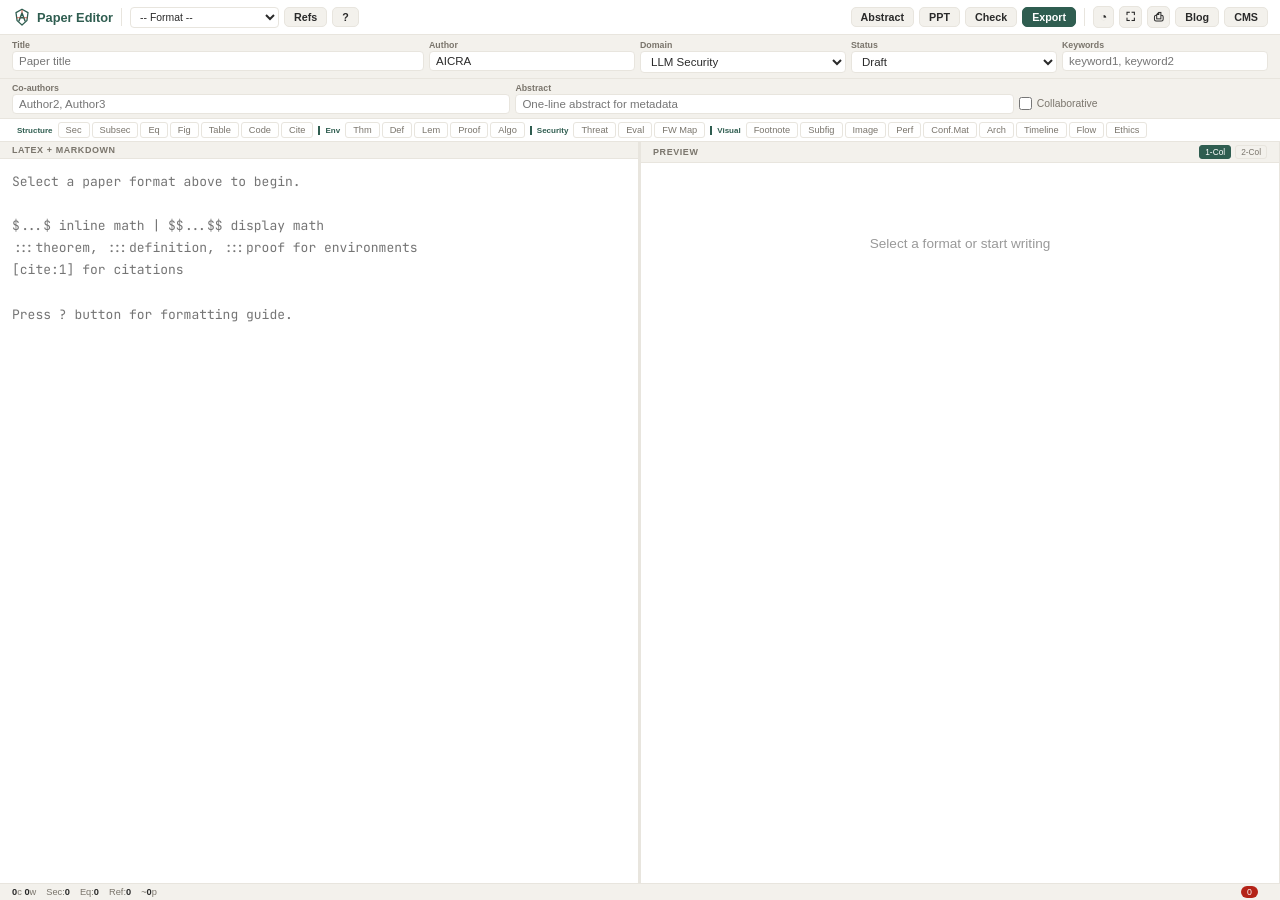
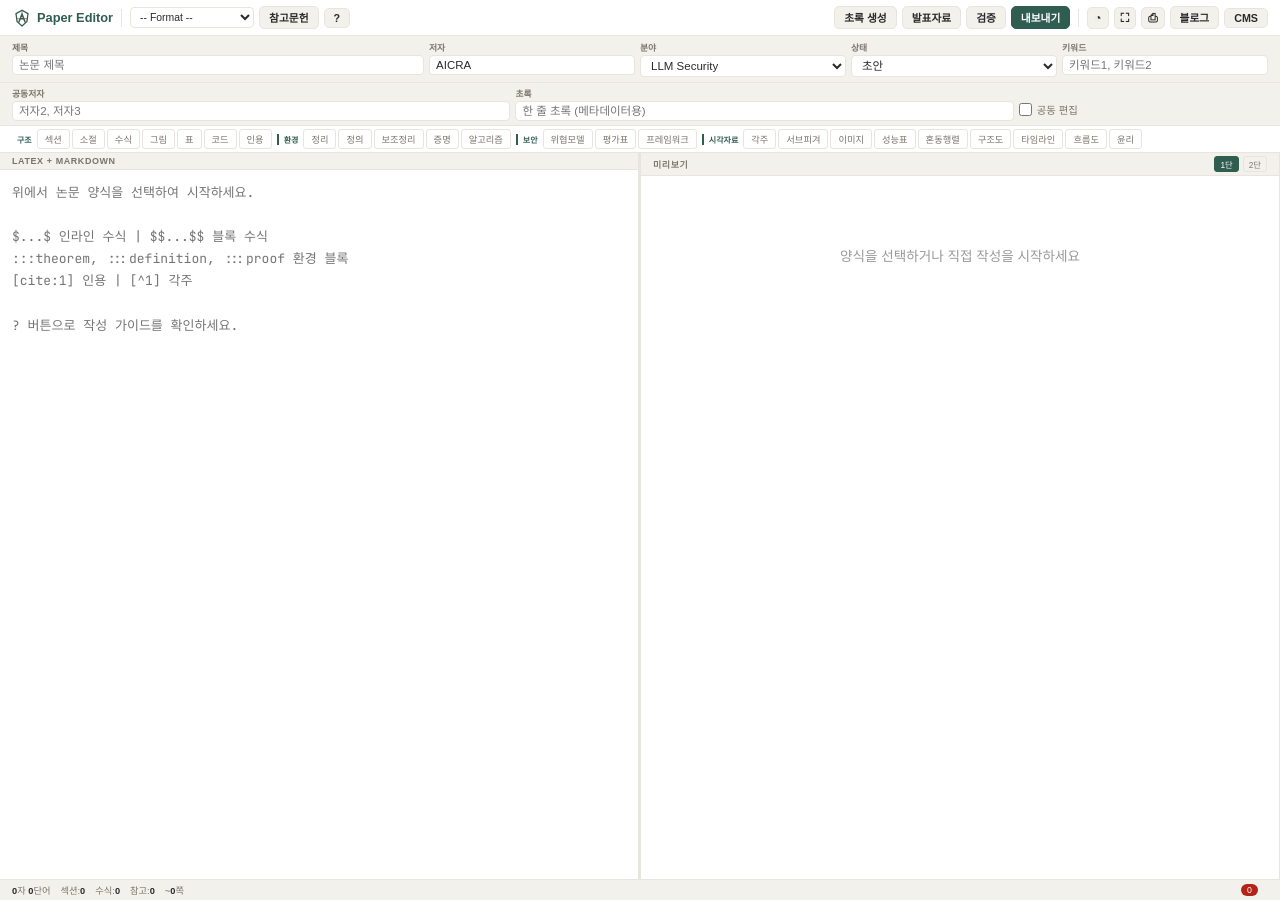
Before and after one commit to AICRA-PAGE/AICRA-PAGE.github.io, a Jekyll site: the page admin/paper-editor.html, which Jekyll copies as it is, in a window 1280 px wide. Built offline with Jekyll 4.4.1, drawn with Linux system fonts in a browser that asks for light colours; some web fonts are replaced.

Commit message:
feat: full Korean UI for paper editor
All buttons, labels, placeholders, tooltips translated to Korean:
- Toolbar: 참고문헌, 초록 생성, 발표자료, 검증, 내보내기
- Meta: 제목, 저자, 분야, 상태(초안/심사중/게재), 키워드,
  공동저자, 초록, 공동 편집
- Insert bar: 섹션, 소절, 수식, 그림, 표, 코드, 인용,
  정리, 정의, 보조정리, 증명, 알고리즘,
  위협모델, 평가표, 프레임워크,
  각주, 서브피겨, 이미지, 성능표, 혼동행렬,
  구조도, 타임라인, 흐름도, 윤리
- Preview: 미리보기, 1단/2단
- Status: 자, 단어, 섹션, 수식, 참고, 쪽
- Modal: 초록 자동 생성 (배경/목적/방법/결과/결론)
- Reference panel: 참고문헌
- Tooltips: all Korean
- Proper nouns (IEEE, ACM, MITRE, etc.) kept in English

Co-Authored-By: Claude Opus 4.6 (1M context) <noreply@anthropic.com>

```diff
--- a/admin/paper-editor.html
+++ b/admin/paper-editor.html
@@ -178,105 +178,105 @@ select.sel{padding:3px 5px;border:1px solid var(--line);border-radius:4px;font-s
   <div class="sep"></div>
   <select class="sel" id="tplSel" onchange="insTpl(this.value)">
     <option value="">-- Format --</option>
-    <optgroup label="English">
-      <option value="ieee_en">IEEE Conference (EN)</option>
-      <option value="acm_en">ACM Conference (EN)</option>
-      <option value="usenix_en">USENIX Security (EN)</option>
-      <option value="journal_en">Journal Full (EN)</option>
-      <option value="short_en">Short Paper (EN)</option>
+    <optgroup label="영문 양식">
+      <option value="ieee_en">IEEE Conference</option>
+      <option value="acm_en">ACM Conference</option>
+      <option value="usenix_en">USENIX Security</option>
+      <option value="journal_en">Journal (Full)</option>
+      <option value="short_en">Short Paper</option>
     </optgroup>
-    <optgroup label="Korean">
-      <option value="kci_kr">KCI / 학회 논문 (KR)</option>
-      <option value="journal_kr">국내 저널 (KR)</option>
+    <optgroup label="한국 양식">
+      <option value="kci_kr">KCI / 학회 논문</option>
+      <option value="journal_kr">국내 저널</option>
     </optgroup>
-    <optgroup label="Dissertation">
-      <option value="phd_kr">박사학위논문 (KR)</option>
-      <option value="phd_en">PhD Dissertation (EN)</option>
+    <optgroup label="학위논문">
+      <option value="phd_kr">박사학위논문</option>
+      <option value="phd_en">PhD Dissertation</option>
     </optgroup>
   </select>
-  <button class="bt" onclick="toggleRef()">Refs</button>
+  <button class="bt" onclick="toggleRef()">참고문헌</button>
   <button class="bt" onclick="toggleHelp()">?</button>
   <div class="spacer"></div>
-  <button class="bt" onclick="genAbstract()" title="Auto-generate structured abstract from paper content">Abstract</button>
-  <button class="bt" onclick="genPPT()" title="Generate presentation slides (.pptx) from paper">PPT</button>
-  <button class="bt" onclick="validatePaper()">Check</button>
-  <button class="bt p" onclick="publish()">Export</button>
+  <button class="bt" onclick="genAbstract()" title="논문 본문에서 구조화 초록을 자동 생성합니다">초록 생성</button>
+  <button class="bt" onclick="genPPT()" title="논문 내용으로 발표용 슬라이드(.pptx)를 생성합니다">발표자료</button>
+  <button class="bt" onclick="validatePaper()">검증</button>
+  <button class="bt p" onclick="publish()">내보내기</button>
   <div class="sep"></div>
-  <button class="bt icon" onclick="toggleDark()">&#9684;</button>
-  <button class="bt icon" onclick="toggleFocus()">&#9974;</button>
-  <button class="bt icon" onclick="window.print()">&#9113;</button>
-  <a class="bt" href="/admin/editor.html" style="text-decoration:none">Blog</a>
+  <button class="bt icon" onclick="toggleDark()" title="다크 모드">&#9684;</button>
+  <button class="bt icon" onclick="toggleFocus()" title="집중 모드">&#9974;</button>
+  <button class="bt icon" onclick="window.print()" title="인쇄 / PDF">&#9113;</button>
+  <a class="bt" href="/admin/editor.html" style="text-decoration:none">블로그</a>
   <a class="bt" href="/admin/" style="text-decoration:none">CMS</a>
 </div>
 
 <div class="meta" id="metaBar">
-  <div><label>Title</label><input id="ti" placeholder="Paper title"></div>
-  <div><label>Author</label><input id="au" placeholder="First Author" value="AICRA"></div>
-  <div><label>Domain</label><select id="dm"><option>LLM Security</option><option>Adversarial ML</option><option>Prompt Injection</option><option>AI Red Teaming</option><option>MCP Security</option><option>Agentic AI</option><option>Privacy / FL</option><option>AI Governance</option><option>Network Security</option><option>Malware Analysis</option><option>Cryptography</option><option>Other</option></select></div>
-  <div><label>Status</label><select id="st-sel"><option value="draft">Draft</option><option value="review">Review</option><option value="published">Published</option></select></div>
-  <div><label>Keywords</label><input id="kw" placeholder="keyword1, keyword2"></div>
+  <div><label>제목</label><input id="ti" placeholder="논문 제목"></div>
+  <div><label>저자</label><input id="au" placeholder="제1저자" value="AICRA"></div>
+  <div><label>분야</label><select id="dm"><option>LLM Security</option><option>Adversarial ML</option><option>Prompt Injection</option><option>AI Red Teaming</option><option>MCP Security</option><option>Agentic AI</option><option>Privacy / FL</option><option>AI Governance</option><option>Network Security</option><option>Malware Analysis</option><option>Cryptography</option><option>Other</option></select></div>
+  <div><label>상태</label><select id="st-sel"><option value="draft">초안</option><option value="review">심사중</option><option value="published">게재</option></select></div>
+  <div><label>키워드</label><input id="kw" placeholder="키워드1, 키워드2"></div>
 </div>
 
 <div class="meta2" id="metaBar2">
-  <div><label>Co-authors</label><input id="coau" placeholder="Author2, Author3"></div>
-  <div><label>Abstract</label><input id="ab" placeholder="One-line abstract for metadata"></div>
-  <div class="chk"><input type="checkbox" id="collab"><span>Collaborative</span></div>
+  <div><label>공동저자</label><input id="coau" placeholder="저자2, 저자3"></div>
+  <div><label>초록</label><input id="ab" placeholder="한 줄 초록 (메타데이터용)"></div>
+  <div class="chk"><input type="checkbox" id="collab"><span>공동 편집</span></div>
 </div>
 
 <div class="ins" id="insBar">
-  <span class="gl">Structure</span>
-  <button onclick="ins('sec')" title="## Section heading">Sec</button>
-  <button onclick="ins('subsec')" title="### Subsection heading">Subsec</button>
-  <button onclick="ins('eq')" title="Display equation: $$...$$">Eq</button>
-  <button onclick="ins('fig')" title="Figure with caption below">Fig</button>
-  <button onclick="ins('tbl')" title="Table with caption above (academic style)">Table</button>
-  <button onclick="ins('code')" title="Code block with language tag">Code</button>
-  <button onclick="ins('cite')" title="Citation: [cite:N] -> [N]">Cite</button>
-
-  <span class="gl">Env</span>
-  <button onclick="ins('thm')" title="Theorem: formally stated, provable claim">Thm</button>
-  <button onclick="ins('def')" title="Definition: introduces formal terminology">Def</button>
-  <button onclick="ins('lem')" title="Lemma: supporting theorem, proven separately">Lem</button>
-  <button onclick="ins('proof')" title="Proof: formal reasoning ending with QED">Proof</button>
-  <button onclick="ins('algo')" title="Algorithm: numbered pseudocode steps">Algo</button>
-
-  <span class="gl">Security</span>
-  <button onclick="ins('threat')" title="Threat model: assets, adversary, surface, assumptions">Threat</button>
-  <button onclick="ins('eval')" title="Evaluation matrix: method vs metrics comparison">Eval</button>
-  <button onclick="ins('framework')" title="Framework mapping: MITRE/OWASP/NIST reference">FW Map</button>
-
-  <span class="gl">Visual</span>
-  <button onclick="ins('fn')" title="각주: [^1] 본문 참조 + [^1]: 설명">Footnote</button>
-  <button onclick="ins('subfig')" title="서브피겨: (a)(b) 2열 이미지 배치">Subfig</button>
-  <button onclick="ins('imgfmt')" title="이미지 크기/정렬: {width=50%}">Image</button>
-  <button onclick="ins('perf')" title="성능 비교 테이블 (통계치 포함)">Perf</button>
-  <button onclick="ins('confmat')" title="혼동 행렬 (분류 결과)">Conf.Mat</button>
-  <button onclick="ins('arch')" title="아키텍처 다이어그램 (Mermaid)">Arch</button>
-  <button onclick="ins('timeline')" title="타임라인 다이어그램 (Mermaid)">Timeline</button>
-  <button onclick="ins('flowchart')" title="프로토콜/공격 흐름도 (Mermaid)">Flow</button>
-  <button onclick="ins('ethics')" title="윤리/공개 섹션">Ethics</button>
+  <span class="gl">구조</span>
+  <button onclick="ins('sec')" title="## 섹션 제목 삽입">섹션</button>
+  <button onclick="ins('subsec')" title="### 소절 제목 삽입">소절</button>
+  <button onclick="ins('eq')" title="수식 블록: $$...$$">수식</button>
+  <button onclick="ins('fig')" title="그림 + 캡션 (캡션은 아래)">그림</button>
+  <button onclick="ins('tbl')" title="표 + 캡션 (캡션은 위, 학술 관례)">표</button>
+  <button onclick="ins('code')" title="코드 블록 (언어 태그 포함)">코드</button>
+  <button onclick="ins('cite')" title="인용: [cite:N] -> [N]">인용</button>
+
+  <span class="gl">환경</span>
+  <button onclick="ins('thm')" title="정리: 증명 가능한 형식적 명제">정리</button>
+  <button onclick="ins('def')" title="정의: 용어의 형식적 정의">정의</button>
+  <button onclick="ins('lem')" title="보조정리: 정리를 뒷받침하는 보조 명제">보조정리</button>
+  <button onclick="ins('proof')" title="증명: QED로 끝나는 형식적 논증">증명</button>
+  <button onclick="ins('algo')" title="알고리즘: 번호 매긴 의사코드">알고리즘</button>
+
+  <span class="gl">보안</span>
+  <button onclick="ins('threat')" title="위협 모델: 자산, 공격자, 공격 표면, 가정">위협모델</button>
+  <button onclick="ins('eval')" title="평가 행렬: 기법별 지표 비교">평가표</button>
+  <button onclick="ins('framework')" title="프레임워크 매핑: MITRE/OWASP/NIST 참조">프레임워크</button>
+
+  <span class="gl">시각자료</span>
+  <button onclick="ins('fn')" title="각주: [^1] 본문 참조 + [^1]: 설명 (Ctrl+Shift+F)">각주</button>
+  <button onclick="ins('subfig')" title="서브피겨: (a)(b) 2열 이미지 배치">서브피겨</button>
+  <button onclick="ins('imgfmt')" title="이미지 크기/정렬: {width=50%}">이미지</button>
+  <button onclick="ins('perf')" title="성능 비교 테이블 (통계치 포함)">성능표</button>
+  <button onclick="ins('confmat')" title="혼동 행렬 (분류 결과)">혼동행렬</button>
+  <button onclick="ins('arch')" title="아키텍처 다이어그램 (Mermaid)">구조도</button>
+  <button onclick="ins('timeline')" title="타임라인 다이어그램 (Mermaid)">타임라인</button>
+  <button onclick="ins('flowchart')" title="프로토콜/공격 흐름도 (Mermaid)">흐름도</button>
+  <button onclick="ins('ethics')" title="윤리 및 책임 공개 섹션">윤리</button>
 </div>
 
 <div class="ed">
   <div class="pn"><div class="pn-label">LaTeX + Markdown</div>
-    <textarea id="input" spellcheck="true" lang="ko" placeholder="Select a paper format above to begin.&#10;&#10;$...$ inline math | $$...$$ display math&#10;:::theorem, :::definition, :::proof for environments&#10;[cite:1] for citations&#10;&#10;Press ? button for formatting guide."></textarea>
+    <textarea id="input" spellcheck="true" lang="ko" placeholder="위에서 논문 양식을 선택하여 시작하세요.&#10;&#10;$...$ 인라인 수식 | $$...$$ 블록 수식&#10;:::theorem, :::definition, :::proof 환경 블록&#10;[cite:1] 인용 | [^1] 각주&#10;&#10;? 버튼으로 작성 가이드를 확인하세요."></textarea>
   </div>
   <div class="dv" id="dv"></div>
   <div class="pn">
     <div class="pn-label">
-      <span>Preview</span>
+      <span>미리보기</span>
       <div class="opts">
-        <button onclick="toggleCol(false)" class="active" id="col1btn">1-Col</button>
-        <button onclick="toggleCol(true)" id="col2btn">2-Col</button>
+        <button onclick="toggleCol(false)" class="active" id="col1btn">1단</button>
+        <button onclick="toggleCol(true)" id="col2btn">2단</button>
       </div>
     </div>
-    <div id="pv"><p style="color:#999;text-align:center;padding:40px;font-family:sans-serif;font-size:.85rem">Select a format or start writing</p></div>
+    <div id="pv"><p style="color:#999;text-align:center;padding:40px;font-family:sans-serif;font-size:.85rem">양식을 선택하거나 직접 작성을 시작하세요</p></div>
   </div>
   <div class="ref-panel" id="refPanel">
-    <div class="ref-head"><span>References</span><button class="bt" style="padding:1px 4px;font-size:.5rem" onclick="toggleRef()">X</button></div>
+    <div class="ref-head"><span>참고문헌</span><button class="bt" style="padding:1px 4px;font-size:.5rem" onclick="toggleRef()">X</button></div>
     <div class="ref-list" id="refList"></div>
     <div class="ref-add">
-      <input id="refInput" placeholder="Author, Title, Venue, Year">
+      <input id="refInput" placeholder="저자, 제목, 학회/저널, 연도">
       <button onclick="addRef()">+</button>
     </div>
   </div>
@@ -425,33 +425,33 @@ sequenceDiagram
 <!-- Abstract Modal -->
 <div class="modal-overlay" id="absModal">
   <div class="modal-box">
-    <div class="modal-head"><span>Auto Abstract</span><button class="bt" onclick="closeModal('absModal')" style="padding:1px 6px">X</button></div>
+    <div class="modal-head"><span>초록 자동 생성</span><button class="bt" onclick="closeModal('absModal')" style="padding:1px 6px">X</button></div>
     <div class="modal-body">
-      <p style="font-size:.68rem;color:var(--muted);margin-bottom:8px">Extracted from paper sections. Edit each field, then insert.</p>
-      <label>Background / Context</label>
+      <p style="font-size:.68rem;color:var(--muted);margin-bottom:8px">논문 본문에서 추출한 내용입니다. 각 항목을 수정한 후 삽입하세요.</p>
+      <label>배경 / 맥락</label>
       <textarea id="abs-bg" rows="2"></textarea>
-      <label>Objective / Purpose</label>
+      <label>목적 / 연구 질문</label>
       <textarea id="abs-obj" rows="2"></textarea>
-      <label>Method / Approach</label>
+      <label>방법 / 접근법</label>
       <textarea id="abs-met" rows="2"></textarea>
-      <label>Results / Findings</label>
+      <label>결과 / 발견</label>
       <textarea id="abs-res" rows="2"></textarea>
-      <label>Conclusion / Significance</label>
+      <label>결론 / 의의</label>
       <textarea id="abs-con" rows="2"></textarea>
     </div>
     <div class="modal-foot">
-      <button class="bt" onclick="closeModal('absModal')">Cancel</button>
-      <button class="bt p" onclick="insertAbstract()">Insert Abstract</button>
+      <button class="bt" onclick="closeModal('absModal')">취소</button>
+      <button class="bt p" onclick="insertAbstract()">초록 삽입</button>
     </div>
   </div>
 </div>
 
 <div class="st" id="stBar">
-  <span><b id="wc">0</b>c <b id="ww">0</b>w</span>
-  <span>Sec:<b id="sc">0</b></span>
-  <span>Eq:<b id="eqc">0</b></span>
-  <span>Ref:<b id="rc">0</b></span>
-  <span>~<b id="pg">0</b>p</span>
+  <span><b id="wc">0</b>자 <b id="ww">0</b>단어</span>
+  <span>섹션:<b id="sc">0</b></span>
+  <span>수식:<b id="eqc">0</b></span>
+  <span>참고:<b id="rc">0</b></span>
+  <span>~<b id="pg">0</b>쪽</span>
   <span style="margin-left:auto"><span class="score sl" id="qs">0</span></span>
   <span id="as" style="color:var(--brand)"></span>
 </div>
@@ -467,7 +467,7 @@ function debounce(fn,ms){let t;return(...a)=>{clearTimeout(t);t=setTimeout(()=>f
 
 function render(){
   const raw=inp.value;
-  if(!raw.trim()){pv.innerHTML='<p style="color:#999;text-align:center;padding:40px;font-family:sans-serif;font-size:.85rem">Select a format or start writing</p>';updateStats(raw);return;}
+  if(!raw.trim()){pv.innerHTML='<p style="color:#999;text-align:center;padding:40px;font-family:sans-serif;font-size:.85rem">양식을 선택하거나 직접 작성을 시작하세요</p>';updateStats(raw);return;}
   envCounters={theorem:0,lemma:0,definition:0,corollary:0,proposition:0,algorithm:0};eqCounter=0;
   let t=raw;t=processEnvs(t);t=processNumberedEq(t);t=processCitations(t);t=processFootnotes(t);t=processSubfigures(t);
   let html=marked.parse(t);html=restoreEnvs(html);
```
